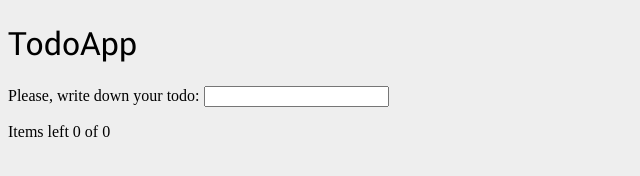
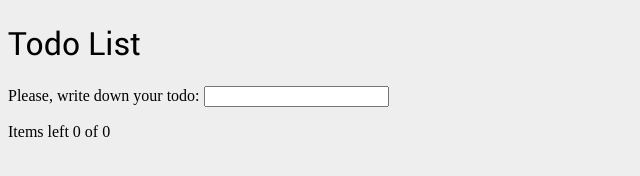
Before and after one commit to VitaliyBondarenko1982/todo-app-js, a website: page src/index.html in a window 1280 px wide. Shown: the full height of the page, 0-640 px from the left. Drawn offline with nearby package versions, Linux system fonts and the light colour scheme; files that its build step writes are made by us from their sources.

Commit message:
edit title

```diff
--- a/src/index.html
+++ b/src/index.html
@@ -3,11 +3,11 @@
   <head>
     <meta charset="UTF-8">
     <meta name="viewport" content="width=device-width, initial-scale=1.0">
-    <title>Title</title>
+    <title>Todo App</title>
     <link rel="stylesheet" href="./styles/main.css">
   </head>
   <body>
-    <h1>TodoApp</h1>
+    <h1>Todo List</h1>
     <section id="todo-app"></section>
     <script type="text/javascript" src="scripts/main.js"></script>
   </body>
```
Also changed, not shown: README.md, dist/index.html.
